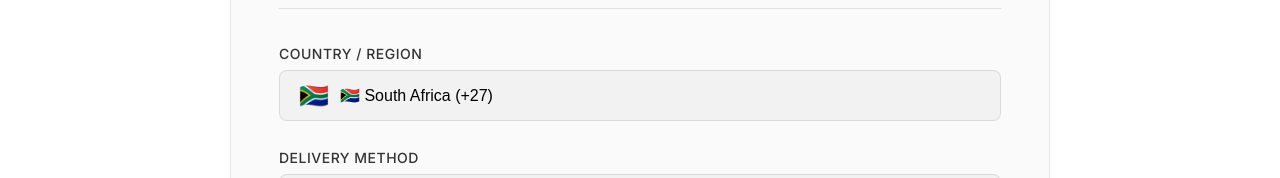
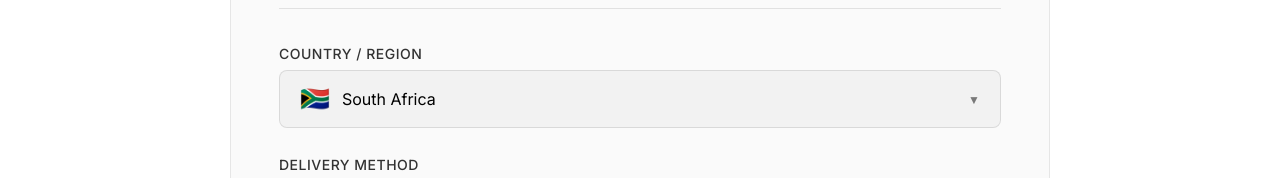
Before and after one commit to samuelmbaya/PBS-FRONTEND, a React (Vite) app: page /delivery in a window 1280 px wide. Shown: the part 466-644 px from the top of the page. Built offline with nearby package versions, Linux system fonts and the light colour scheme; sample sign-in values are in the browser's storage.

Commit message:
worked on delivery

```diff
--- a/src/Pages/Delivery.css
+++ b/src/Pages/Delivery.css
@@ -209,7 +209,7 @@ body {
   accent-color: #e63946;
 }
 
-/* Country Selector - FIXED */
+/* Country Selector */
 .country-selector {
   position: relative;
   z-index: 100;
@@ -263,7 +263,11 @@ body {
   flex-shrink: 0;
 }
 
-/* Country Dropdown - FIXED */
+.country-select-btn[aria-expanded="true"] .dropdown-arrow {
+  transform: rotate(180deg);
+}
+
+/* Country Dropdown */
 .country-dropdown {
   position: absolute;
   top: calc(100% + 8px);
@@ -316,7 +320,7 @@ body {
   background: rgba(230, 57, 70, 0.7);
 }
 
-/* Country Option - FIXED */
+/* Country Option */
 .country-option {
   width: 100%;
   padding: 14px 16px;
@@ -446,7 +450,7 @@ body {
 .continue-payment-btn {
   flex: 2;
   padding: 16px 32px;
-  background: #e63946;
+  background: #000;
   color: #fff;
   border: none;
   border-radius: 8px;
@@ -464,13 +468,13 @@ body {
 }
 
 .continue-payment-btn:hover:not(:disabled) {
-  background: #000;
+  background: #333;
   color: #fff;
   transform: translateY(-2px);
 }
 
 .continue-payment-btn:disabled {
-  background: rgba(230, 57, 70, 0.5);
+  background: rgba(0, 0, 0, 0.5);
   cursor: not-allowed;
   transform: none;
 }
--- a/src/Pages/Delivery.jsx
+++ b/src/Pages/Delivery.jsx
@@ -1,4 +1,4 @@
-import React, { useState } from 'react';
+import React, { useState, useRef, useEffect } from 'react';
 import './Delivery.css';
 import { useNavigate } from 'react-router-dom';
 import Navbar from '../Components/Navbar';
@@ -6,6 +6,7 @@ import Footer from '../Components/Footer';
 
 const Delivery = ({ onDeliveryData }) => {
   const navigate = useNavigate();
+  const dropdownRef = useRef(null);
 
   const countries = [
     { code: 'ZA', name: 'South Africa', flag: '🇿🇦', dialCode: '+27' },
@@ -56,6 +57,7 @@ const Delivery = ({ onDeliveryData }) => {
   });
 
   const [isSubmitting, setIsSubmitting] = useState(false);
+  const [showCountryDropdown, setShowCountryDropdown] = useState(false);
 
   const selectedCountry = countries.find(c => c.code === deliveryData.country) || countries[0];
 
@@ -106,6 +108,35 @@ const Delivery = ({ onDeliveryData }) => {
       if (onDeliveryData) onDeliveryData(updatedData);
     }
   };
+
+  const handleCustomCountrySelect = (country) => {
+    const updatedData = {
+      ...deliveryData,
+      country: country.code,
+      countryName: country.name,
+      phoneNumber: '' // Reset phone number when country changes
+    };
+    setDeliveryData(updatedData);
+    if (onDeliveryData) onDeliveryData(updatedData);
+    setShowCountryDropdown(false);
+  };
+
+  const toggleCountryDropdown = () => {
+    setShowCountryDropdown(!showCountryDropdown);
+  };
+
+  const handleClickOutside = (event) => {
+    if (dropdownRef.current && !dropdownRef.current.contains(event.target)) {
+      setShowCountryDropdown(false);
+    }
+  };
+
+  useEffect(() => {
+    document.addEventListener('mousedown', handleClickOutside);
+    return () => {
+      document.removeEventListener('mousedown', handleClickOutside);
+    };
+  }, []);
 
   const handlePhoneChange = (e) => {
     let value = e.target.value;
@@ -239,24 +270,38 @@ const Delivery = ({ onDeliveryData }) => {
           </h2>
 
           <div className="delivery-form">
-            {/* Country Selector - Native Select */}
+            {/* Country Selector - Custom Dropdown */}
             <div className="form-group">
               <label className="form-label">Country / Region</label>
-              <div className="country-select-wrapper">
-                <span className="selected-flag-icon">{selectedCountry.flag}</span>
-                <select
-                  name="country"
-                  value={deliveryData.country}
-                  onChange={handleCountryChange}
-                  className="form-input country-select-input"
-                  required
+              <div className="country-selector" ref={dropdownRef}>
+                <button
+                  type="button"
+                  className="country-select-btn form-input"
+                  onClick={toggleCountryDropdown}
                 >
-                  {countries.map((country) => (
-                    <option key={country.code} value={country.code}>
-                      {country.flag} {country.name} ({country.dialCode})
-                    </option>
-                  ))}
-                </select>
+                  <span className="country-flag">{selectedCountry.flag}</span>
+                  <span className="country-name">{selectedCountry.name}</span>
+                  <span className="dropdown-arrow">▼</span>
+                </button>
+                {showCountryDropdown && (
+                  <div className="country-dropdown">
+                    <div className="country-dropdown-scroll">
+                      {countries.map((country) => (
+                        <button
+                          key={country.code}
+                          type="button"
+                          className={`country-option ${deliveryData.country === country.code ? 'selected' : ''}`}
+                          onClick={() => handleCustomCountrySelect(country)}
+                        >
+                          <span className="country-flag">{country.flag}</span>
+                          <span className="country-name">{country.name}</span>
+                          <span className="country-dial-code">{country.dialCode}</span>
+                          {deliveryData.country === country.code && <span className="check-mark">✓</span>}
+                        </button>
+                      ))}
+                    </div>
+                  </div>
+                )}
               </div>
             </div>
 
```
